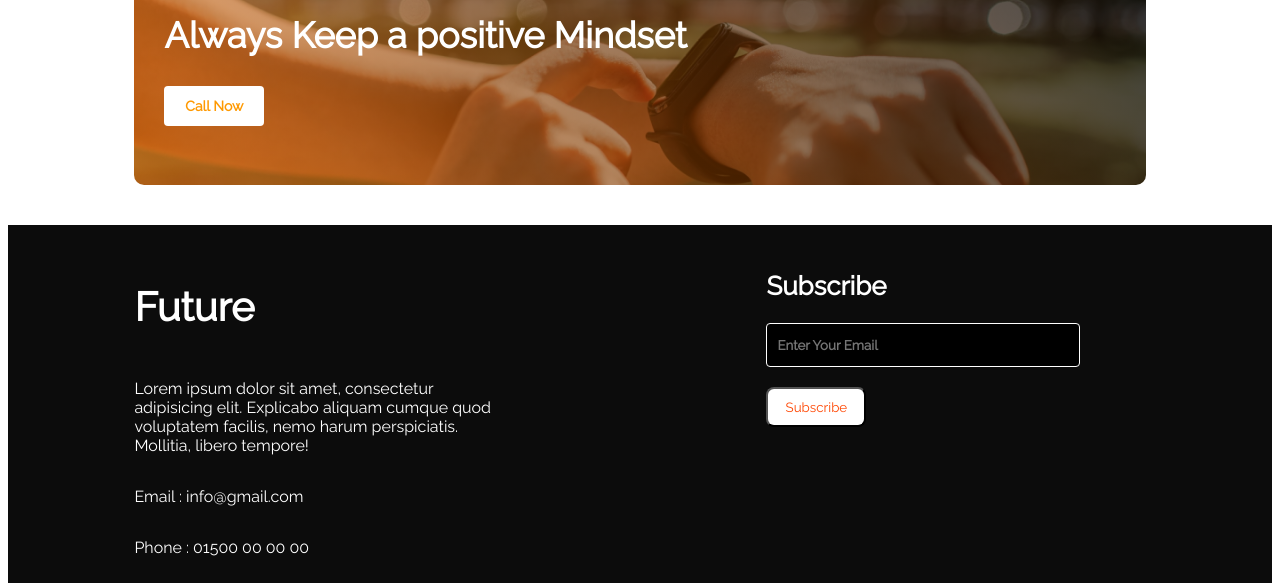
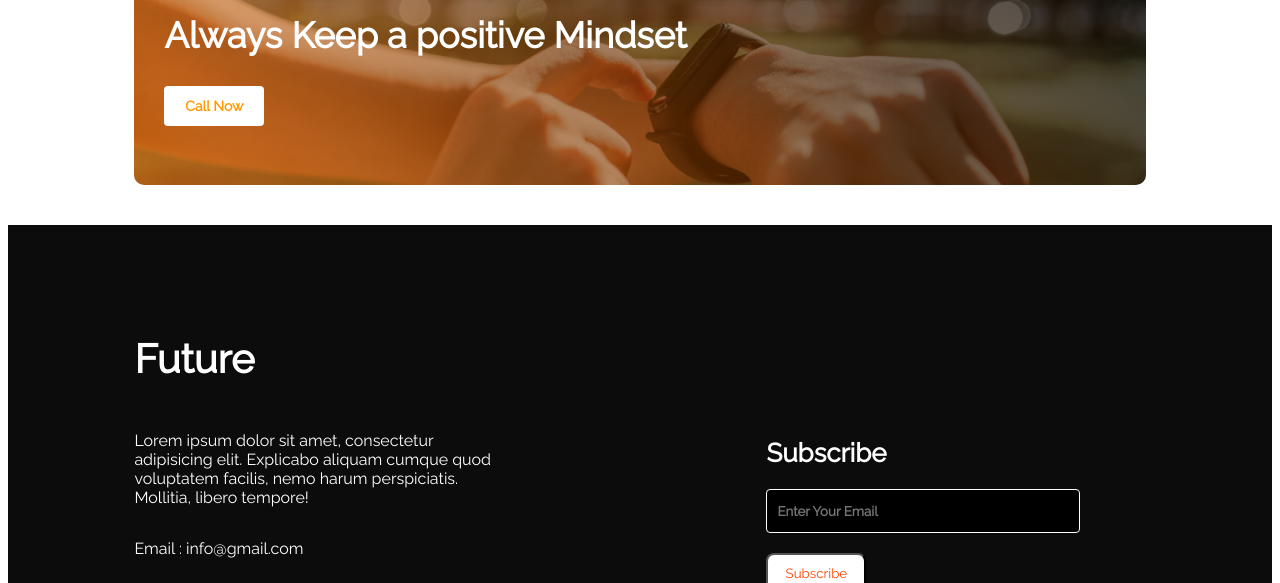
Before and after one commit to wazed-biplob/assignment, a plain HTML site: page index.html in a window 1280 px wide. Shown: the part 2077-2660 px from the top of the page. Drawn offline with Linux system fonts and the light colour scheme.

Commit message:
last check

```diff
--- a/styles/style.css
+++ b/styles/style.css
@@ -139,10 +139,9 @@ footer {
     color:white;
     padding-left:10%;
     padding-right:10%;
-    padding-top:2%;
     display: flex;
     flex-direction: column;
-    justify-content: flex-start;
+    justify-content: center;
  }
 .footer-title {
     font-size:40px;
```
